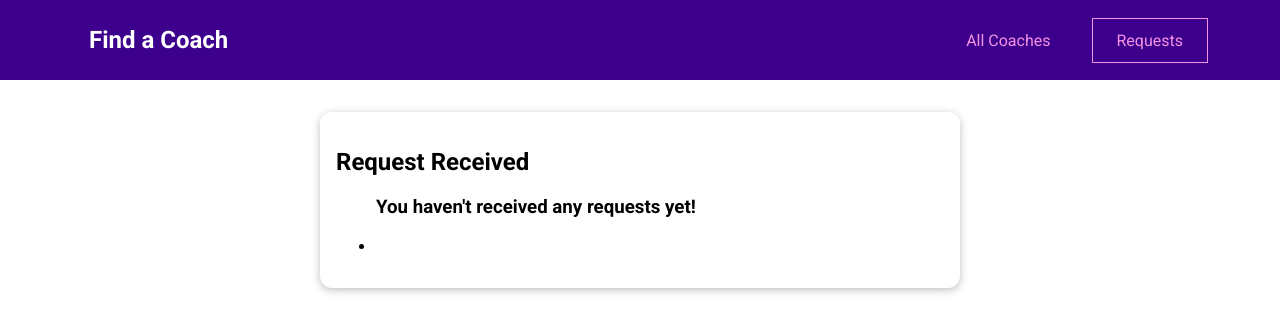
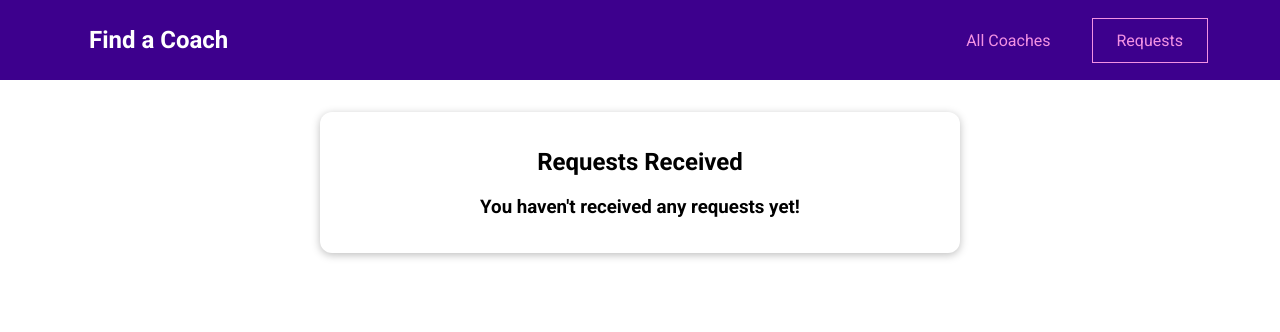
Before and after one commit to stanleyz94/vue-practice, a Vue app: page /requests in a window 1280 px wide. Shown: the top 332 px of the page. Built offline with nearby package versions, Linux system fonts and the light colour scheme.

Commit message:
Adding RequestReceived

```diff
--- /dev/null
+++ b/src/components/requests/RequestItem.vue
@@ -0,0 +1,42 @@
+<template>
+  <li>
+    <div>
+      <a :href="emailLink"> {{ email }}</a>
+    </div>
+    <p>{{ message }}</p>
+  </li>
+</template>
+
+<script>
+export default {
+  props: ['email', 'message'],
+  computed: {
+    emailLink() {
+      return 'mailto:' + this.email;
+    }
+  }
+};
+</script>
+
+<style scoped>
+li {
+  margin: 1rem 0;
+  border: 1px solid #ccc;
+  padding: 1rem;
+}
+
+a {
+  color: #3d008d;
+  text-decoration: none;
+  font-weight: bold;
+}
+
+a:hover,
+a:active {
+  color: #8d007a;
+}
+
+p {
+  margin: 0.5rem 0 0 0;
+}
+</style>
--- a/src/pages/requests/RequestReceived.vue
+++ b/src/pages/requests/RequestReceived.vue
@@ -2,14 +2,52 @@
   <section>
     <base-card>
       <header>
-        <h2>Request Received</h2>
+        <h2>Requests Received</h2>
       </header>
-      <ul>
-        <h3>You haven't received any requests yet!</h3>
-        <li></li>
+      <ul v-if="hasRequests">
+        <request-item
+          v-for="req in receivedRequests"
+          :key="req.id"
+          :email="req.userEmail"
+          :message="req.message"
+        ></request-item>
       </ul>
+      <h3 v-else>You haven't received any requests yet!</h3>
     </base-card>
   </section>
 </template>
 
-<style scoped></style>
+<script>
+import RequestItem from '../../components/requests/RequestItem.vue';
+
+export default {
+  components: {
+    RequestItem
+  },
+  computed: {
+    receivedRequests() {
+      return this.$store.getters['requests/requests'];
+    },
+    hasRequests() {
+      return this.$store.getters['requests/hasRequests'];
+    }
+  }
+};
+</script>
+
+<style scoped>
+header {
+  text-align: center;
+}
+
+ul {
+  list-style: none;
+  margin: 2rem auto;
+  padding: 0;
+  max-width: 30rem;
+}
+
+h3 {
+  text-align: center;
+}
+</style>
--- a/src/store/modules/requests/getters.js
+++ b/src/store/modules/requests/getters.js
@@ -0,0 +1,8 @@
+export default {
+  requests(state) {
+    return state.requests;
+  },
+  hasRequests(state) {
+    return state.requests && state.requests.length > 0;
+  }
+};
--- a/src/store/modules/requests/index.js
+++ b/src/store/modules/requests/index.js
@@ -1,5 +1,6 @@
 import mutations from './mutations.js';
 import actions from './actions.js';
+import getters from './getters.js';
 
 export default {
   namespaced: true,
@@ -9,5 +10,6 @@
     };
   },
   mutations,
-  actions
+  actions,
+  getters
 };
```
